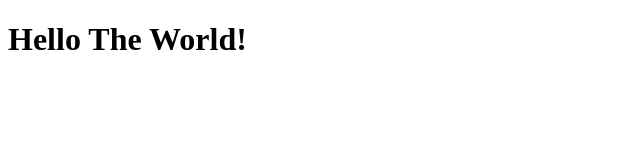
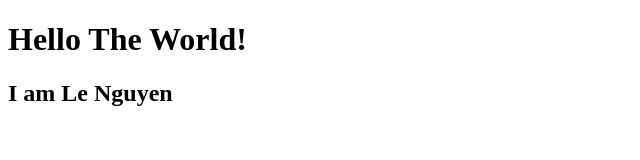
Before and after one commit to LeNguyenAS/test, a plain HTML site: page index.html in a window 1280 px wide. Shown: the whole page, without its empty margins (0-640 px from the left). Drawn offline with Linux system fonts and the light colour scheme.

Commit message:
Add my name

```diff
--- a/index.html
+++ b/index.html
@@ -8,5 +8,6 @@
   </head>
   <body>
     <h1>Hello The World!</h1>
+    <h2>I am Le Nguyen</h>
   </body>
 </html>
```
